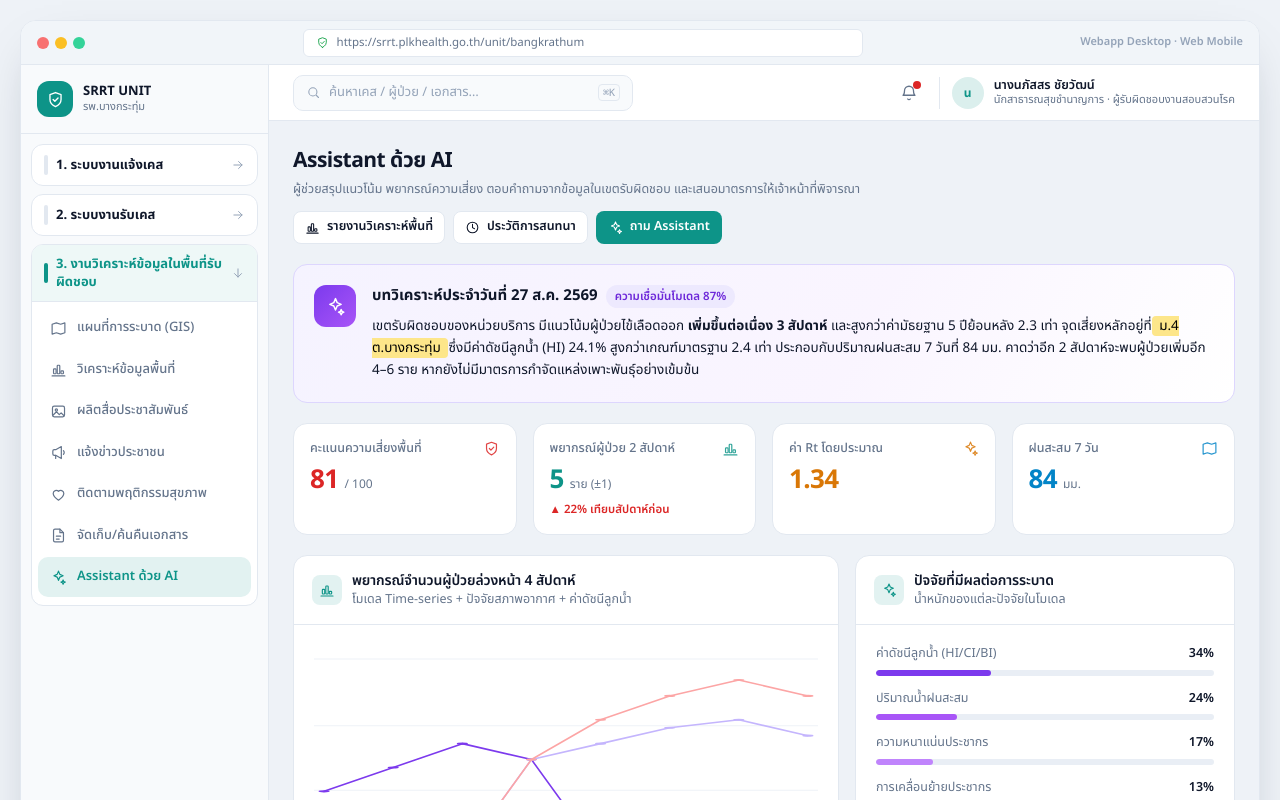
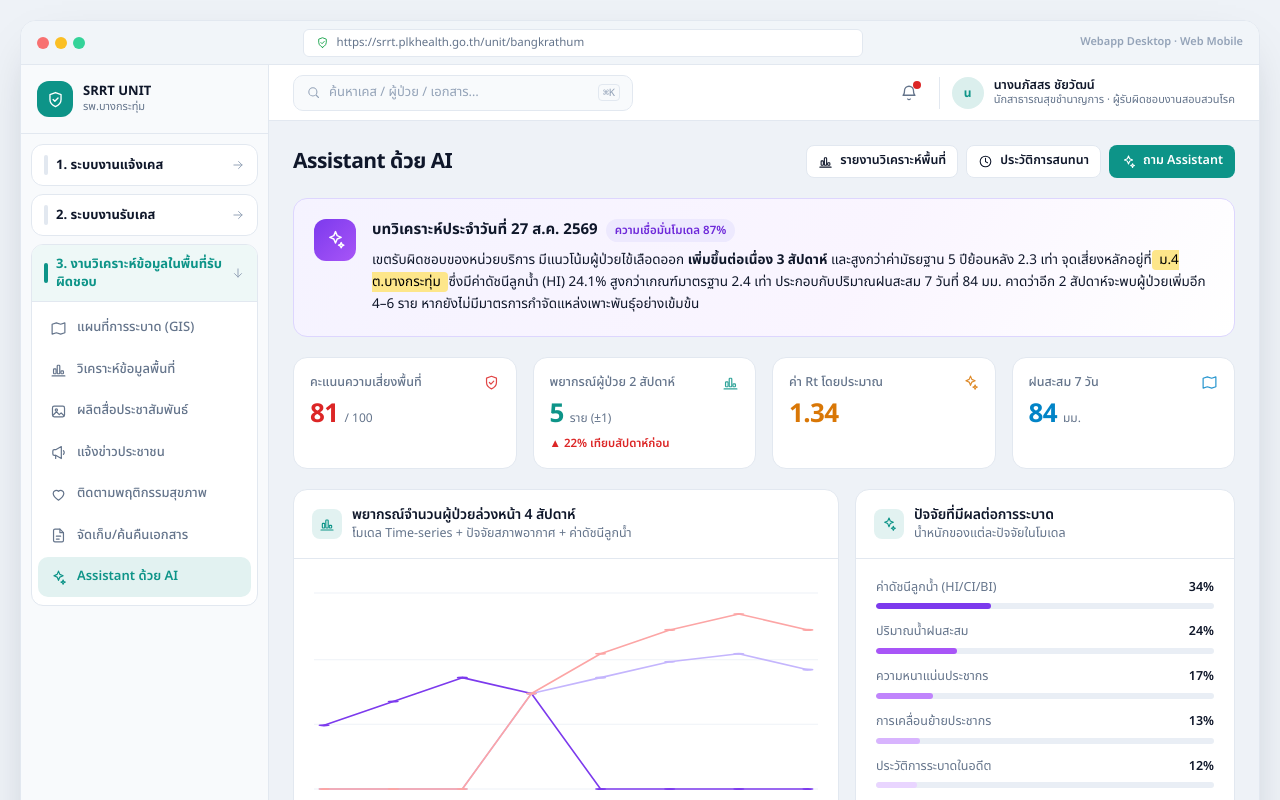
Before and after one commit to tehnplk/mockup-plk-dc, a Next.js app: page /unit/ai in a window 1280 px wide. Shown: the top 800 px of the page. Built offline with nearby package versions, Linux system fonts and the light colour scheme.

Commit message:
refactor(ux): remove page header sublabels

```diff
--- a/src/components/DesktopShell.tsx
+++ b/src/components/DesktopShell.tsx
@@ -314,7 +314,6 @@ export default function DesktopShell({
 
 export function PageHead({
   title,
-  desc,
   actions,
 }: {
   title: string;
@@ -322,11 +321,8 @@ export function PageHead({
   actions?: React.ReactNode;
 }) {
   return (
-    <div className="flex flex-wrap items-end justify-between gap-3 mb-5">
-      <div>
-        <h1 className="text-[19px] sm:text-[21px] font-bold tracking-tight">{title}</h1>
-        {desc && <p className="sub mt-1">{desc}</p>}
-      </div>
+    <div className="flex flex-wrap items-center justify-between gap-3 mb-5">
+      <h1 className="text-[19px] sm:text-[21px] font-bold tracking-tight">{title}</h1>
       {actions && <div className="flex flex-wrap items-center gap-2">{actions}</div>}
     </div>
   );
```
